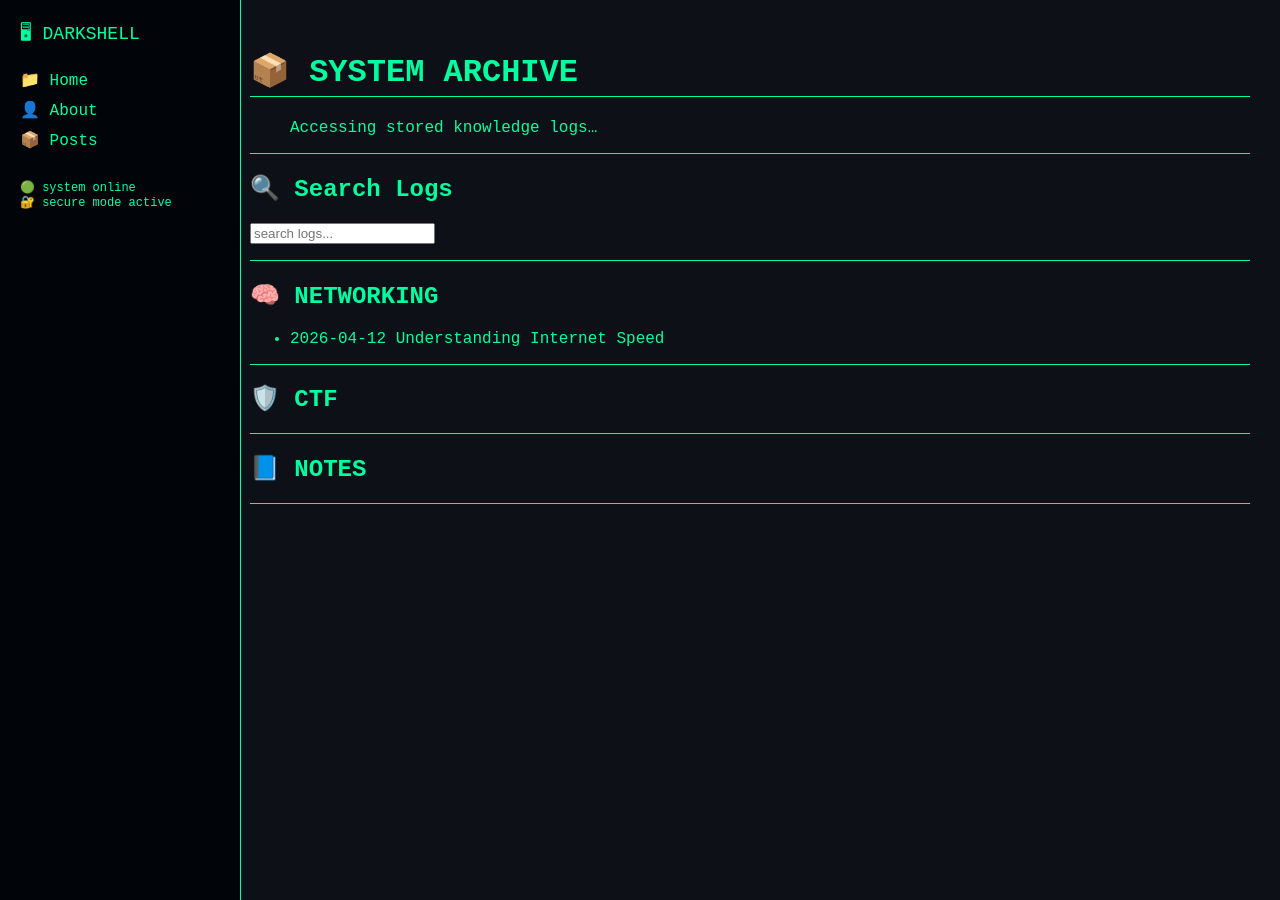
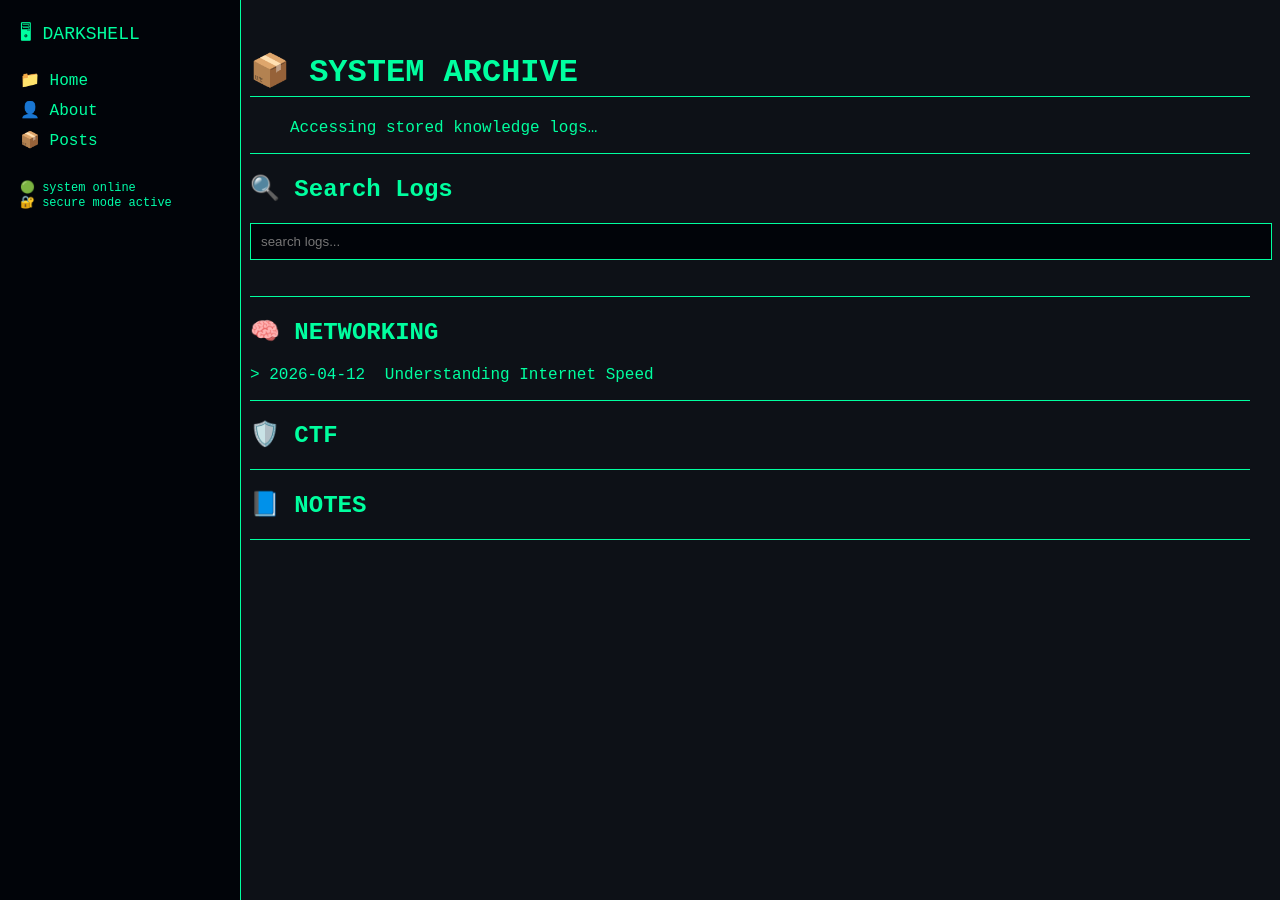
Before and after one commit to ashuraweismann/ashuraweismann.github.io, a Jekyll site: the page built from posts.md, in a window 1280 px wide and 900 px high. Built offline with Jekyll 4.4.1, drawn with Linux system fonts in a browser that asks for light colours.

Commit message:
Add styles for archive terminal components
Added styles for search box and post list in archive terminal.

```diff
--- a/assets/css/style.scss
+++ b/assets/css/style.scss
@@ -154,3 +154,37 @@ hr {
   width: calc(100% - 220px);
   min-height: 100vh;
 }
+
+
+/* =========================
+   ARCHIVE TERMINAL STYLE
+========================= */
+
+#searchBox {
+  width: 100%;
+  padding: 10px;
+  background: #010409;
+  border: 1px solid #00ff9f;
+  color: #00ff9f;
+  margin-bottom: 20px;
+}
+
+.post-list {
+  list-style: none;
+  padding-left: 0;
+}
+
+.post-list li {
+  margin: 8px 0;
+  font-family: "Courier New", monospace;
+}
+
+.post-list li::before {
+  content: "> ";
+  color: #00ff9f;
+}
+
+.date {
+  color: #00ffaa;
+  margin-right: 10px;
+}
```
